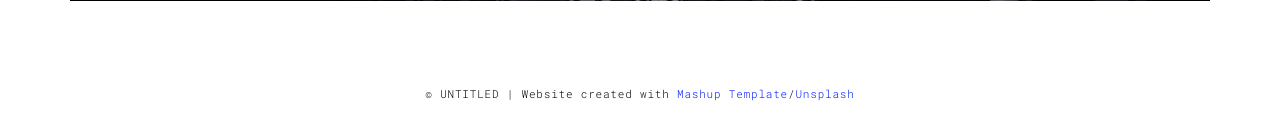
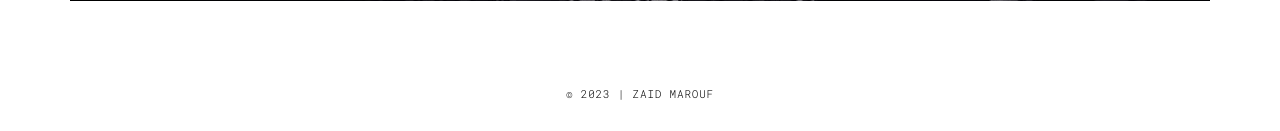
Before and after one commit to Zaid-007/portfolio, a Flask app: page /work.html in a window 1280 px wide. Shown: the part 1615-1746 px from the top of the page. Run offline with Flask 2, Linux system fonts and the light colour scheme; some libraries are stand-ins or nearby versions.

Commit message:
Copyright Changes

```diff
--- a/templates/about.html
+++ b/templates/about.html
@@ -90,7 +90,7 @@
   <div class="container">
     <div class="row">
       <div class="col-xs-12">
-        <p>© UNTITLED | Website created with <a href="http://www.mashup-template.com/" title="Create website with free html template">Mashup Template</a>/<a href="https://www.unsplash.com/" title="Beautiful Free Images">Unsplash</a></p>
+        <p>&copy; 2023 | ZAID MAROUF </p>
       </div>
     </div>
   </div>
--- a/templates/thankyou.html
+++ b/templates/thankyou.html
@@ -74,7 +74,7 @@
   <div class="container">
     <div class="row">
       <div class="col-xs-12">
-        <p>© UNTITLED | Website created with <a href="http://www.mashup-template.com/" title="Create website with free html template">Mashup Template</a>/<a href="https://www.unsplash.com/" title="Beautiful Free Images">Unsplash</a></p>
+        <p>&copy; 2023 | ZAID MAROUF </p>
       </div>
     </div>
   </div>
--- a/templates/work.html
+++ b/templates/work.html
@@ -105,7 +105,7 @@
   <div class="container">
     <div class="row">
       <div class="col-xs-12">
-        <p>© UNTITLED | Website created with <a href="http://www.mashup-template.com/" title="Create website with free html template">Mashup Template</a>/<a href="https://www.unsplash.com/" title="Beautiful Free Images">Unsplash</a></p>
+        <p>&copy; 2023 | ZAID MAROUF </p>
       </div>
     </div>
   </div>
--- a/templates/works.html
+++ b/templates/works.html
@@ -171,7 +171,7 @@
   <div class="container">
     <div class="row">
       <div class="col-xs-12">
-        <p>© UNTITLED | Website created with <a href="http://www.mashup-template.com/" title="Create website with free html template">Mashup Template</a>/<a href="https://www.unsplash.com/" title="Beautiful Free Images">Unsplash</a></p>
+        <p>&copy; 2023 | ZAID MAROUF </p>
       </div>
     </div>
   </div>
```
